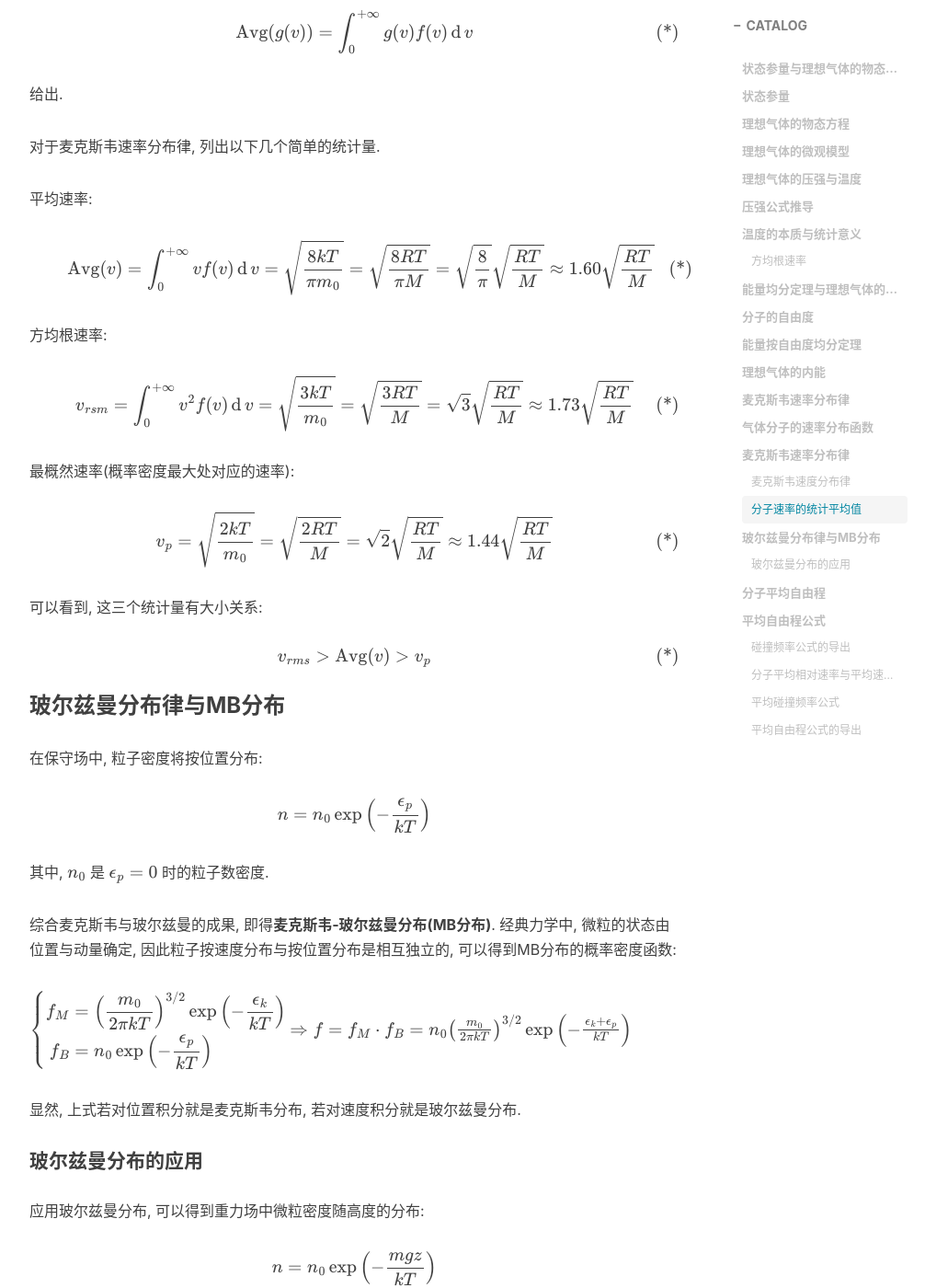
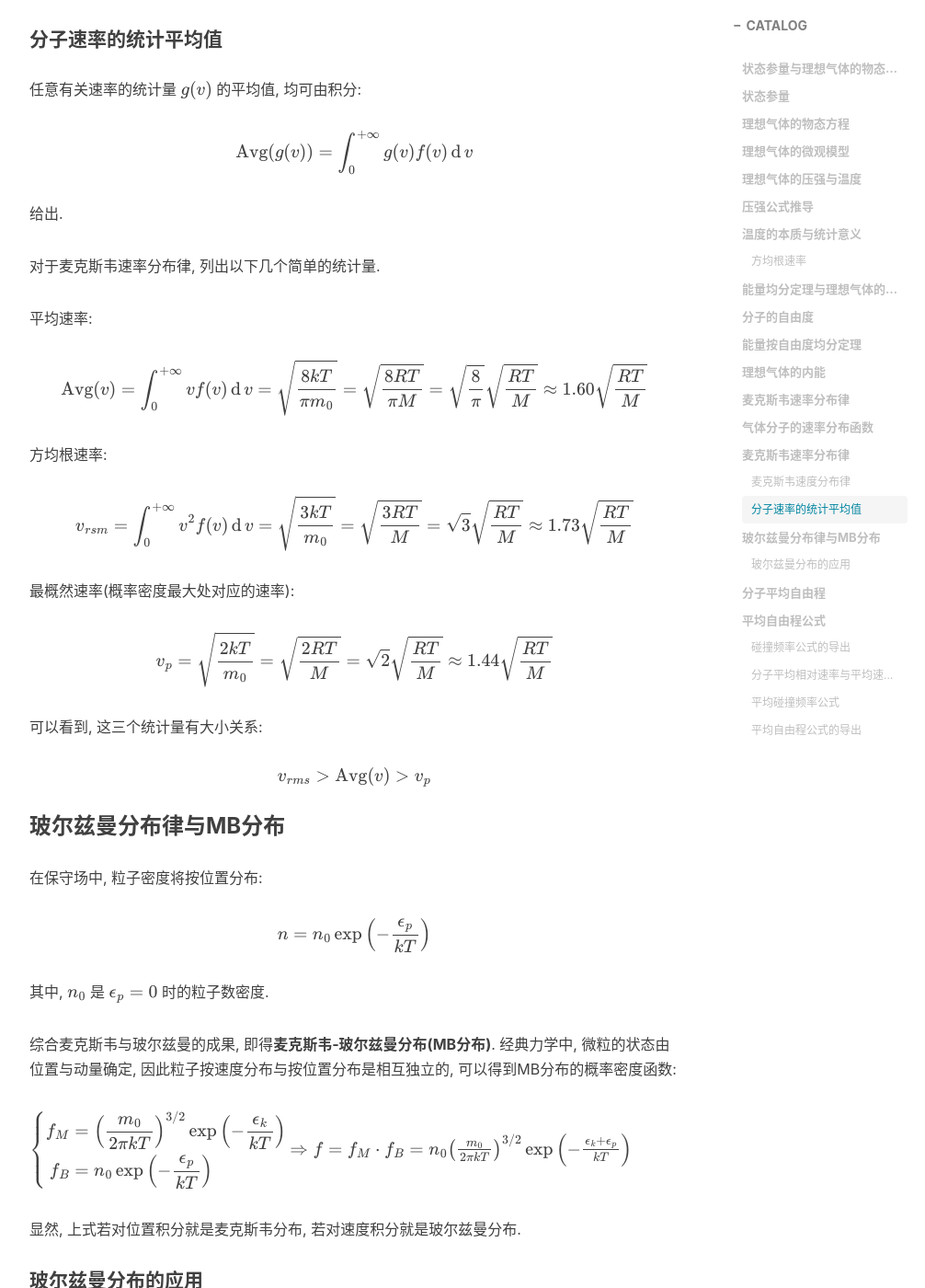
Before and after one commit to Coekjan/coekjan.github.io, a Jekyll site: the page built from _posts/2020-12-27-Gas-Dynamic-Theory.md, in a window 1280 px wide and 1400 px high, scrolled down 7392 px. Shown: the whole window at 92% size, without its empty margins (233-1239 px from the left). Built offline with Jekyll 4.4.1, drawn with Linux system fonts in a browser that asks for light colours; nearby versions of some CDN libraries; comment, search, counter and statistics services are not loaded; some of the changed text lies outside the part shown.

Commit message:
Update 2020-12-27-Gas-Dynamic-Theory.md

```diff
--- a/_posts/2020-12-27-Gas-Dynamic-Theory.md
+++ b/_posts/2020-12-27-Gas-Dynamic-Theory.md
@@ -35,7 +35,7 @@ tags:
 理想气体状态的三个参量间的关系, 就称为**理想气体的物态方程**. 从三定律, 可以得到, 质量为 $m$ , 摩尔质量为 $M$ 的理想气体处于平衡态时, 物态方程为:
 
 $$
-pV=\frac{m}{M}RT\tag{*}
+pV=\frac{m}{M}RT
 $$
 
 式中, $R$ 为**普适气体常量**, 在国际单位制下, $R = 8.31 \rm J/(mol\cdot K)$
@@ -107,13 +107,13 @@ $$
 考虑到 $\operatorname{Avg}(v^2_x)=\displaystyle\frac{1}{3}\operatorname{Avg}(v^2)$, 压强公式即为:
 
 $$
-p=\frac{1}{3}nm_0\cdot \operatorname{Avg}(v^2)\tag{*}
+p=\frac{1}{3}nm_0\cdot \operatorname{Avg}(v^2)
 $$
 
 考虑到气体分子的平均平动动能 $\operatorname{Avg}(\varepsilon_k)=\displaystyle\frac{1}{2}m_0\cdot\operatorname{Avg}(v^2)$, 上式还能化为:
 
 $$
-p=\frac{2}{3}n\cdot\operatorname{Avg}(\varepsilon_k)\tag{*}
+p=\frac{2}{3}n\cdot\operatorname{Avg}(\varepsilon_k)
 $$
 
 ### 温度的本质与统计意义
@@ -121,7 +121,7 @@ $$
 考虑到 $m=Nm_0$ , $M=N_Am_0$, 理想气体的物态方程可作变换:
 
 $$
-pV=\frac{m}{M}RT\Leftrightarrow p=\frac{N}{V}\frac{R}{N_A}T\xlongequal{n:=N/V,\:k:=R/N_A}nkT\tag{*}
+pV=\frac{m}{M}RT\Leftrightarrow p=\frac{N}{V}\frac{R}{N_A}T\xlongequal{n:=N/V,\:k:=R/N_A}nkT
 $$
 
 其中 $n$ 是气体分子数密度, $k$ 是**玻尔兹曼常数**, 国际单位制下, $k=1.38\times 10^{-23}\rm J/K$.
@@ -130,7 +130,7 @@ $$
 
 $$
 \begin{aligned}
-    &\operatorname{Avg}(\varepsilon_k)=\frac{3}{2}kT\tag{*}\\
+    &\operatorname{Avg}(\varepsilon_k)=\frac{3}{2}kT\\
     \Leftrightarrow&T=\frac{2}{3k}\operatorname{Avg}(\varepsilon_k)
 \end{aligned}
 $$
@@ -146,7 +146,7 @@ $$
 记气体分子的方均根速率为 $v_{rms}=\sqrt{\operatorname{Avg}(v^2)}$ , 不难由上面推导出来的公式得到:
 
 $$
-v_{rms}=\sqrt{\frac{3kT}{m_0}}=\sqrt{\frac{3RT}{M}}\tag{*}
+v_{rms}=\sqrt{\frac{3kT}{m_0}}=\sqrt{\frac{3RT}{M}}
 $$
 
 注意到, 虽然同一温度下各种气体分子的平均平动动能相等, 但是**由于不同种类气体的分子质量不一致, 方均根速率会有差异**.
@@ -184,7 +184,7 @@ $$
 $$
 \begin{aligned}
     E&=\frac{m}{M}N_A\cdot\operatorname{Avg}(\epsilon_k)\\
-    &=\frac{m}{M}\frac{i}{2}\cdot N_A kT\xlongequal{N_Ak=R}\frac{m}{M}\frac{i}{2}RT\tag{*}
+    &=\frac{m}{M}\frac{i}{2}\cdot N_A kT\xlongequal{N_Ak=R}\frac{m}{M}\frac{i}{2}RT
 \end{aligned}
 $$
 
@@ -225,11 +225,11 @@ $$
 可以使用该概率密度函数, 计算一些物理量的平均值, 如平均速率, 方均根速率:
 
 $$
-\operatorname{Avg}(v)=\int_0^{+\infty}vf(v)\operatorname{d}v\tag{*}
+\operatorname{Avg}(v)=\int_0^{+\infty}vf(v)\operatorname{d}v
 $$
 
 $$
-\sqrt{\operatorname{Avg}(v^2)}=\sqrt{\int_0^{+\infty}v^2f(v)\operatorname{d}v}\tag{*}
+\sqrt{\operatorname{Avg}(v^2)}=\sqrt{\int_0^{+\infty}v^2f(v)\operatorname{d}v}
 $$
 
 ### 麦克斯韦速率分布律
@@ -237,7 +237,7 @@ $$
 麦克斯韦从理论上导出了理想气体在平衡态时气体分子的速率分布函数:
 
 $$
-f(v)=4\pi\left(\frac{m_0}{2\pi k T}\right)^{3/2}\exp\left(-\frac{m_0v^2}{2kT}\right)v^2\tag{*}
+f(v)=4\pi\left(\frac{m_0}{2\pi k T}\right)^{3/2}\exp\left(-\frac{m_0v^2}{2kT}\right)v^2
 $$
 对麦克斯韦分布律进行一些变换, 得到**动能分布概率密度**.
 
@@ -256,7 +256,7 @@ $$
 代入麦克斯韦速率分布律, 即得:
 
 $$
-f(\epsilon_k)=\frac{2}{\sqrt{\pi}}\left(\frac{1}{kT}\right)^{3/2}\exp\left(-\frac{\epsilon_k}{kT}\right)\epsilon_k^{1/2}\tag{*}
+f(\epsilon_k)=\frac{2}{\sqrt{\pi}}\left(\frac{1}{kT}\right)^{3/2}\exp\left(-\frac{\epsilon_k}{kT}\right)\epsilon_k^{1/2}
 $$
 
 #### 麦克斯韦速度分布律
@@ -274,7 +274,7 @@ $$
 任意有关速率的统计量 $g(v)$ 的平均值, 均可由积分:
 
 $$
-\operatorname{Avg}(g(v))=\int_0^{+\infty}g(v)f(v)\operatorname{d}v\tag{*}
+\operatorname{Avg}(g(v))=\int_0^{+\infty}g(v)f(v)\operatorname{d}v
 $$
 
 给出.
@@ -289,7 +289,7 @@ $$
 =\sqrt{\frac{8kT}{\pi m_0}}
 =\sqrt{\frac{8RT}{\pi M}}
 =\sqrt{\frac{8}{\pi}}\sqrt{\frac{RT}{M}}
-\approx1.60\sqrt{\frac{RT}{M}}\tag{*}
+\approx1.60\sqrt{\frac{RT}{M}}
 $$
 
 方均根速率:
@@ -300,7 +300,7 @@ v_{rsm}
 =\sqrt{\frac{3kT}{m_0}}
 =\sqrt{\frac{3RT}{M}}
 =\sqrt{3}\sqrt{\frac{RT}{M}}
-\approx1.73\sqrt{\frac{RT}{M}}\tag{*}
+\approx1.73\sqrt{\frac{RT}{M}}
 $$
 
 最概然速率(概率密度最大处对应的速率):
@@ -310,13 +310,13 @@ v_p
 =\sqrt{\frac{2kT}{m_0}}
 =\sqrt{\frac{2RT}{M}}
 =\sqrt{2}\sqrt{\frac{RT}{M}}
-\approx 1.44\sqrt{\frac{RT}{M}}\tag{*}
+\approx 1.44\sqrt{\frac{RT}{M}}
 $$
 
 可以看到, 这三个统计量有大小关系:
 
 $$
-v_{rms}>\operatorname{Avg}(v)>v_p\tag{*}
+v_{rms}>\operatorname{Avg}(v)>v_p
 $$
 
 ### 玻尔兹曼分布律与MB分布
@@ -342,7 +342,7 @@ $$
 \end{aligned}
 $$
 $$
-    \Rightarrow f = f_M\cdot f_B=n_0\left(\frac{m_0}{2\pi k T}\right)^{3/2}\exp\left(-\frac{\epsilon_k+\epsilon_p}{kT}\right)\tag{*}
+    \Rightarrow f = f_M\cdot f_B=n_0\left(\frac{m_0}{2\pi k T}\right)^{3/2}\exp\left(-\frac{\epsilon_k+\epsilon_p}{kT}\right)
 $$
 
 显然, 上式若对位置积分就是麦克斯韦分布, 若对速度积分就是玻尔兹曼分布.
@@ -489,7 +489,7 @@ $$
 利用以上关系, 可以最终算得:
 
 $$
-\bar Z = \sqrt{2}n\pi d^2\operatorname{Avg}(v)\tag{*}
+\bar Z = \sqrt{2}n\pi d^2\operatorname{Avg}(v)
 $$
 
 #### 平均自由程公式的导出
@@ -497,13 +497,13 @@ $$
 单位时间内, 分子运动平均经过的路程为 $\operatorname{Avg}(v)$ . 因此平均自由程为:
 
 $$
-\bar \lambda = \frac{\operatorname{Avg}(v)}{\bar Z} = \frac{1}{\sqrt{2}n\pi d^2}\tag{*}
+\bar \lambda = \frac{\operatorname{Avg}(v)}{\bar Z} = \frac{1}{\sqrt{2}n\pi d^2}
 $$
 
 利用 $p=nkT$ 即得:
 
 $$
-\bar \lambda = \frac{kT}{\sqrt{2}\pi d^2p}\tag{*}
+\bar \lambda = \frac{kT}{\sqrt{2}\pi d^2p}
 $$
 
 可见, 温度一定时, $\bar\lambda$ 与 $p$ 成反比.
```
